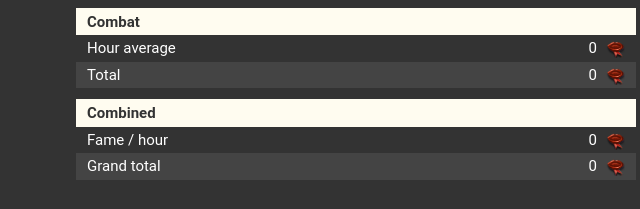
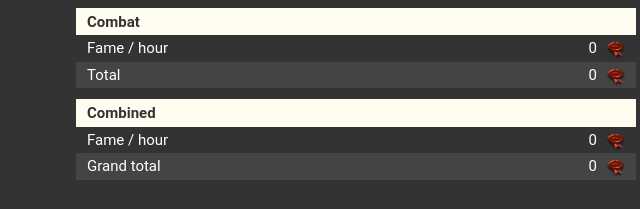
Before and after one commit to Parader/calculato, a Gatsby site: page / in a window 1280 px wide. Shown: the part 524-733 px from the top of the page, 284-924 px from the left. Built offline with nearby package versions, Linux system fonts and the light colour scheme; Gatsby itself is replaced by a stand-in of ours; a web font is replaced by a local one.

Commit message:
small update

```diff
--- a/src/components/stats/Stats.js
+++ b/src/components/stats/Stats.js
@@ -36,7 +36,7 @@ class Stats extends React.Component {
             </div>
             <div className="column">
               <div className="row title">Combat</div>
-              <StatRow label="Hour average" value={getStat('combat', 'hour')} />
+              <StatRow label="Fame / hour" value={getStat('combat', 'hour')} />
               <StatRow label="Total" value={getStat('combat', 'total')} />
             </div>
             <div className="column">
--- a/src/pages/index.js
+++ b/src/pages/index.js
@@ -10,6 +10,7 @@ import Stats from 'src/components/stats/Stats'
 class IndexPage extends React.Component {
   constructor(props) {
     super(props)
+
     let storedActions
     if (typeof window !== 'undefined') {
       storedActions = JSON.parse(localStorage.getItem('actions'))
```
